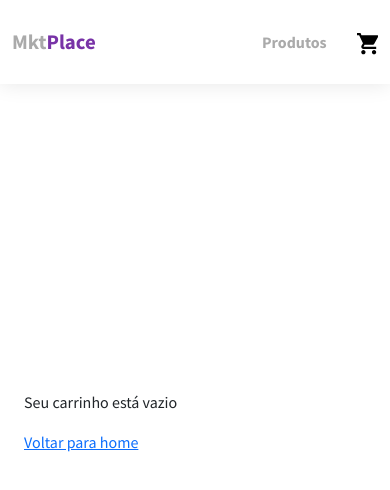
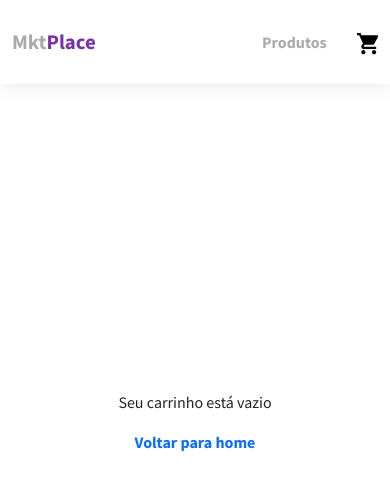
Before and after one commit to owInteractive/desafio-front-end, a Vue app: page /carrinho in a window 390 px wide. Shown: the top 490 px of the page. Built offline with nearby package versions, Linux system fonts and the light colour scheme; what v-mask would draw is missing.

Commit message:
Fazendo a responsividade do componente do carrinho

```diff
--- a/src/assets/sass/_mixins.sass
+++ b/src/assets/sass/_mixins.sass
@@ -23,3 +23,19 @@
 @mixin media-xs()
   @media only screen and (min-width: 1px) and (max-width: 575px)
     @content
+
+@mixin media-extra-small-table
+  @media only screen and (max-width: 329px)
+    @content
+
+@mixin media-small-table
+  @media only screen and (max-width: 767px)
+    @content
+
+@mixin media-medium-table
+  @media only screen and (max-width: 1024px)
+    @content
+
+@mixin media-default-table
+  @media only screen and (min-width: 1025px)
+    @content
--- a/src/components/cart/CartHeaderLayout.vue
+++ b/src/components/cart/CartHeaderLayout.vue
@@ -1,19 +1,13 @@
 <template>
-  <div class="cart-header row">
-      <div class="col cart-header-description"></div>
-      <div class="col cart-header-description">
-        <p>Produtos</p>
-      </div>
-      <div class="col cart-header-description">
-        <p>Quantidade</p>
-      </div>
-      <div class="col cart-header-description">
-        <p>Valor Unitário</p>
-      </div>
-      <div class="col cart-header-description">
-        <p>Total</p>
-      </div>
-  </div>
+  <thead class="cart-table-item-header">
+    <tr>
+      <th></th>
+      <th>Produtos</th>
+      <th>Quantidade</th>
+      <th>Valor Unitário</th>
+      <th>Total</th>
+    </tr>
+  </thead>
 </template>
 
 <script>
@@ -25,15 +19,26 @@ export default {
 
 <style scoped lang="sass">
 @import "@/assets/sass/variables.sass"
+@import "@/assets/sass/mixins.sass"
 
-.cart-header
-    min-height: 5%
+.cart-table-item-header
+  width: 100%
+  border-bottom: 1px solid $dark-color
+
+  tr
     width: 100%
-    border-bottom: 1px solid $dark-color
-    display: flex
+    @include display-direction-justify-align($jus: space-around)
+    padding-bottom: 2%
 
-    p
+    th
       font-family: 'SourceSansBold', "sans-serif"
       text-transform: uppercase
+      font-size: 1.1rem
+
+    th:first-child
+      width: 4%
+
+    th:nth-child(2), th:nth-child(3), th:nth-child(4), th:nth-child(5)
+      width: 24%
 
 </style>
--- a/src/views/CartView.vue
+++ b/src/views/CartView.vue
@@ -59,21 +59,21 @@
       </div>
     </div>
     <div class="cart-actions row">
-      <div class="col-lg-3 cart-actions-clear">
+      <div class="col-sm-12 col-lg-3 cart-actions-clear">
         <span @click="() => clearBag()">
           <GarbageIcon /> Limpar carrinho
         </span>
       </div>
-      <div class="col-lg-3 offset-lg-3 cart-actions-buymore">
+      <div class="col-sm-12 col-lg-3 offset-lg-3 cart-actions-buymore">
         <button @click="() => this.$router.push({ name: 'home' })">Continuar comprando</button>
       </div>
-      <div class="col-lg-3 cart-actions-buy">
+      <div class="col-sm-12 col-lg-3 cart-actions-buy">
         <button @click="() => this.$router.push({ name: 'checkout' })">Concluir compra</button>
       </div>
     </div>
   </div>
   <div v-else class="cart-empty container-fluid">
-    <div class="cart-empty row">
+    <div class="cart-empty-item row">
       <div class="col-lg-4 offset-lg-4">
         <p>Seu carrinho está vazio</p>
         <router-link to="/">Voltar para home</router-link>
@@ -135,9 +135,15 @@ export default {
       width: 100%
       @include display-direction-justify-align($dir: column)
 
+      @include media-medium-table()
+        display: inline
+
       .cart-table-item-header
         width: 100%
         border-bottom: 1px solid $dark-color
+
+        @include media-medium-table()
+          display: none
 
         tr
           width: 100%
@@ -152,13 +158,21 @@ export default {
           th:first-child
             width: 4%
 
-          th:nth-child(2), th:nth-child(3), th:nth-child(4), th:nth-child(5)
-            width: 24%
+          th:nth-child(3)
+            width: 12%
+
+          th:nth-child(2), th:nth-child(4), th:nth-child(5)
+            width: 28%
 
       .cart-table-item-body
         width: 100%
         border-bottom: 1px solid $dark-color
         @include display-direction-justify-align($dir: column)
+
+        @include media-medium-table()
+          border-bottom: none
+          @include display-direction-justify-align($dir: row, $jus: space-around)
+          flex-wrap: wrap
 
         tr
           padding-top: 2%
@@ -167,18 +181,39 @@ export default {
           display: flex
           border-bottom: 1px solid $dark-color
 
-          td
-            width: 25%
-            display: flex
+          @include media-medium-table()
+            margin-top: 2%
+            padding: 4% 0
+            width: 48%
+            box-shadow: 0 0 20px $grey-shadow-color
+            border-bottom: none
+            @include display-direction-justify-align($dir: column, $ali: center)
 
-          td:first-child
-            width: 4%
+          @include media-small-table()
+            width: 100%
 
-          td:nth-child(2), td:nth-child(3), td:nth-child(4), td:nth-child(5)
-            width: 24%
+          @include media-default-table()
+            td
+              width: 25%
+              display: flex
+
+            td:first-child
+              width: 4%
+
+            td:nth-child(3)
+              width: 12%
+
+            td:nth-child(2), td:nth-child(4), td:nth-child(5)
+              width: 28%
+
+            td:nth-child(4), td:nth-child(5)
+              white-space: nowrap
 
           .cart-table-item-body-tr-description
             @include display-direction-justify-align($dir: column)
+
+            @include media-medium-table()
+              @include display-direction-justify-align($dir: column, $ali: center)
 
             span
               font-family: 'SourceSansBold', "sans-serif"
@@ -187,11 +222,20 @@ export default {
               color: $purple-color
               font-size: 0.9rem
 
+              @include media-extra-small-table
+                font-size: 0.7rem
+
             span:last-child
               font-size: 1.1rem
 
+              @include media-extra-small-table
+                font-size: 0.8rem
+
           .cart-table-item-body-tr-quantity
             @include display-direction-justify-align($ali: center)
+
+            @include media-medium-table()
+              margin: 4% 0
 
             span
             cursor: pointer
@@ -215,10 +259,20 @@ export default {
           .cart-table-item-body-tr-value, .cart-table-item-body-tr-total, .cart-table-item-body-tr-garbage
             @include display-direction-justify-align($ali: center)
 
+            @include media-medium-table()
+              display: inline
+
+            @include media-extra-small-table
+              font-size: 0.8rem
+
             .value-description
               font-family: 'SourceSansBold', "sans-serif"
 
           .cart-table-item-body-tr-garbage
+
+            @include media-medium-table()
+              margin-top: 3%
+              order: 5
 
             span
               cursor: pointer
@@ -226,6 +280,13 @@ export default {
               svg
                 width: 22px
                 height: 22px
+
+                @include media-medium-table()
+                  width: 30px
+                  height: 30px
+
+        tr:last-child
+          border-bottom: none
 
   .cart-total
     width: 100%
@@ -312,6 +373,19 @@ export default {
         color: $light-color
         font-family: 'SourceSansBold', "sans-serif"
 
+    .cart-actions-buymore, .cart-actions-buy
+      @include media-md()
+        padding: 0
+        margin-top: 2%
+
+      @include media-sm()
+        padding: 0
+        margin-top: 2%
+
+      @include media-xs()
+        padding: 0
+        margin-top: 2%
+
 .cart-empty
   width: 100%
   min-height: 80%
```
